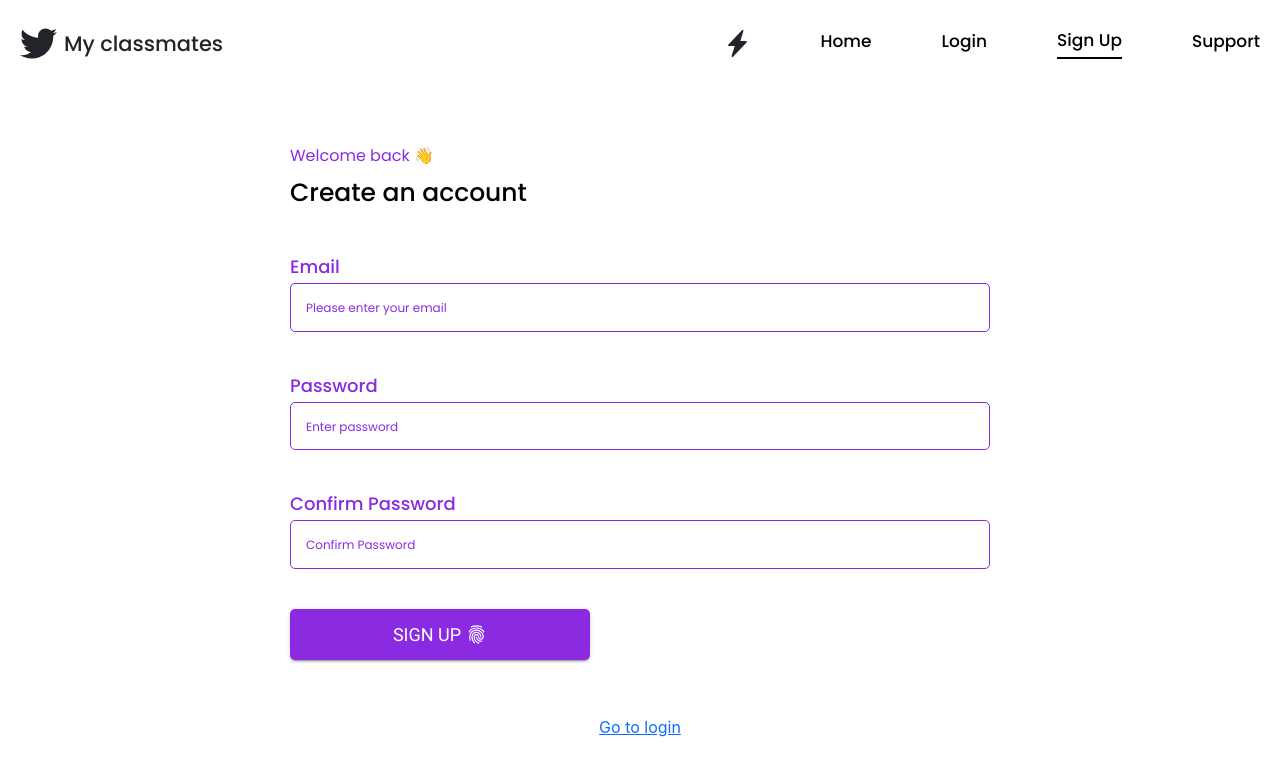
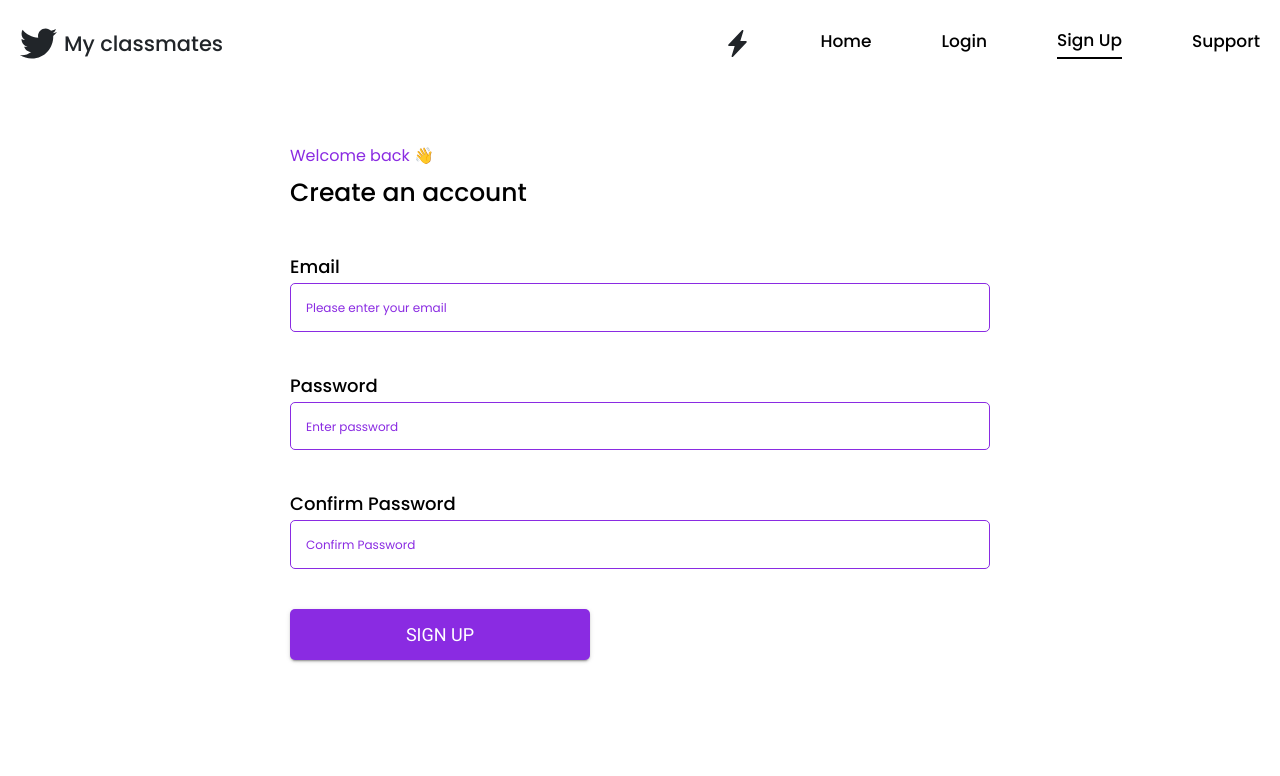
Before and after one commit to ZUHRIDDIN-SHARIPOV/friends-app, a React (Create React App) app: page /signUp in a window 1280 px wide. Shown: the top 776 px of the page. Built offline with nearby package versions, Linux system fonts and the light colour scheme.

Commit message:
Login and Sign Up pages have been updated.

```diff
--- a/src/pages/login/Login.scss
+++ b/src/pages/login/Login.scss
@@ -37,7 +37,7 @@
     font-weight: 400;
     font-size: 18px;
     text-transform: uppercase;
-    background: blueviolet;
+    background: cornflowerblue;
     color: #fff;
     display: flex;
     align-items: center;
@@ -59,7 +59,7 @@
     font-family: Poppins;
     font-weight: 500;
     font-size: 18px;
-    color: blueviolet;
+    color: #000;
   }
   input {
     max-width: 700px;
--- a/src/pages/sign-up/SignUp.jsx
+++ b/src/pages/sign-up/SignUp.jsx
@@ -1,6 +1,4 @@
 import { memo } from "react";
-import { IoMdFingerPrint } from "react-icons/io";
-import { Link } from "react-router-dom";
 import "./SignUp.scss";
 
 const SignUp = () => {
@@ -52,15 +50,8 @@ const SignUp = () => {
                   </label>
                   <span></span>
                 </div>
-                <button type="submit">
-                  Sign Up <IoMdFingerPrint />
-                </button>
+                <button type="submit">Sign Up</button>
               </form>
-              <ul className="signUp__list">
-                <li className="signUp__item">
-                  <Link to={"/"}>Go to login</Link>
-                </li>
-              </ul>
             </div>
           </div>
         </section>
--- a/src/pages/sign-up/SignUp.scss
+++ b/src/pages/sign-up/SignUp.scss
@@ -59,7 +59,7 @@
     font-family: Poppins;
     font-weight: 500;
     font-size: 18px;
-    color: blueviolet;
+    color: #000;
   }
   input {
     max-width: 700px;
@@ -82,17 +82,6 @@
     font-weight: 400;
     font-size: 12px;
     color: red;
-  }
-}
-.signUp__list {
-  display: flex;
-  align-items: center;
-  justify-content: center;
-  padding-top: 55px;
-}
-.signUp__item {
-  a {
-    text-decoration: underline;
   }
 }
 
@@ -139,12 +128,4 @@
       font-size: 13px;
     }
   }
-  .signUp__list {
-    padding-top: 45px;
-  }
-  .signUp__item {
-    a {
-      font-size: 14px;
-    }
-  }
 }
```
